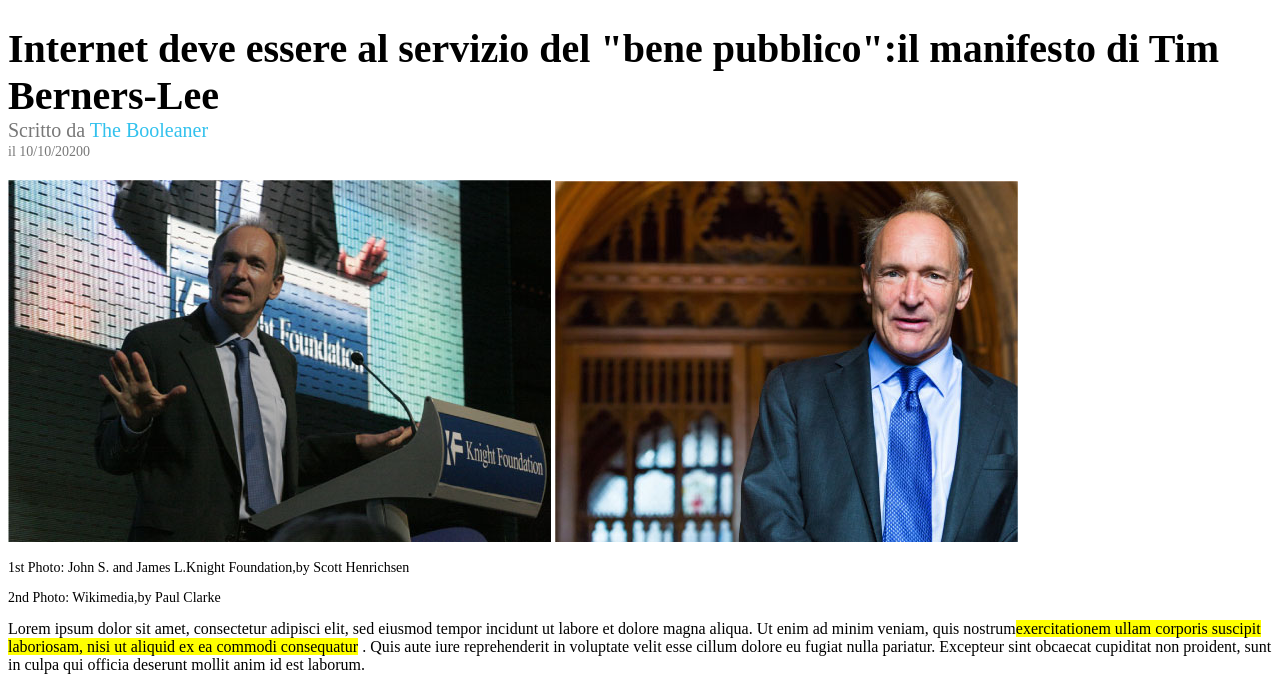
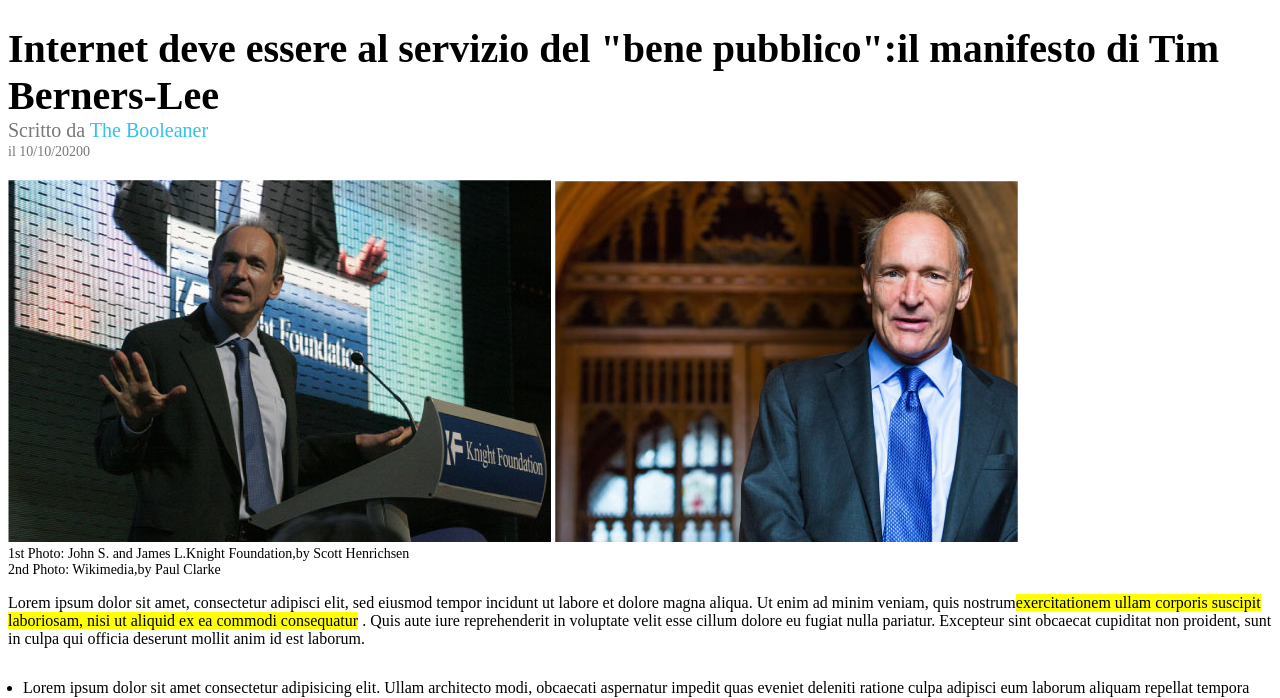
Before and after one commit to bittoMazza/html-css-booleaner, a plain HTML site: page index.html in a window 1280 px wide. Shown: the part 190-888 px from the top of the page. Drawn offline with Linux system fonts and the light colour scheme.

Commit message:
correzzione classe per foto

```diff
--- a/css/style.css
+++ b/css/style.css
@@ -24,7 +24,7 @@ h1{
     margin-bottom: 20px;
 }
 
-.foto>p{
+.descrizione_foto>p{
     margin: 0px;
 }
 
```
